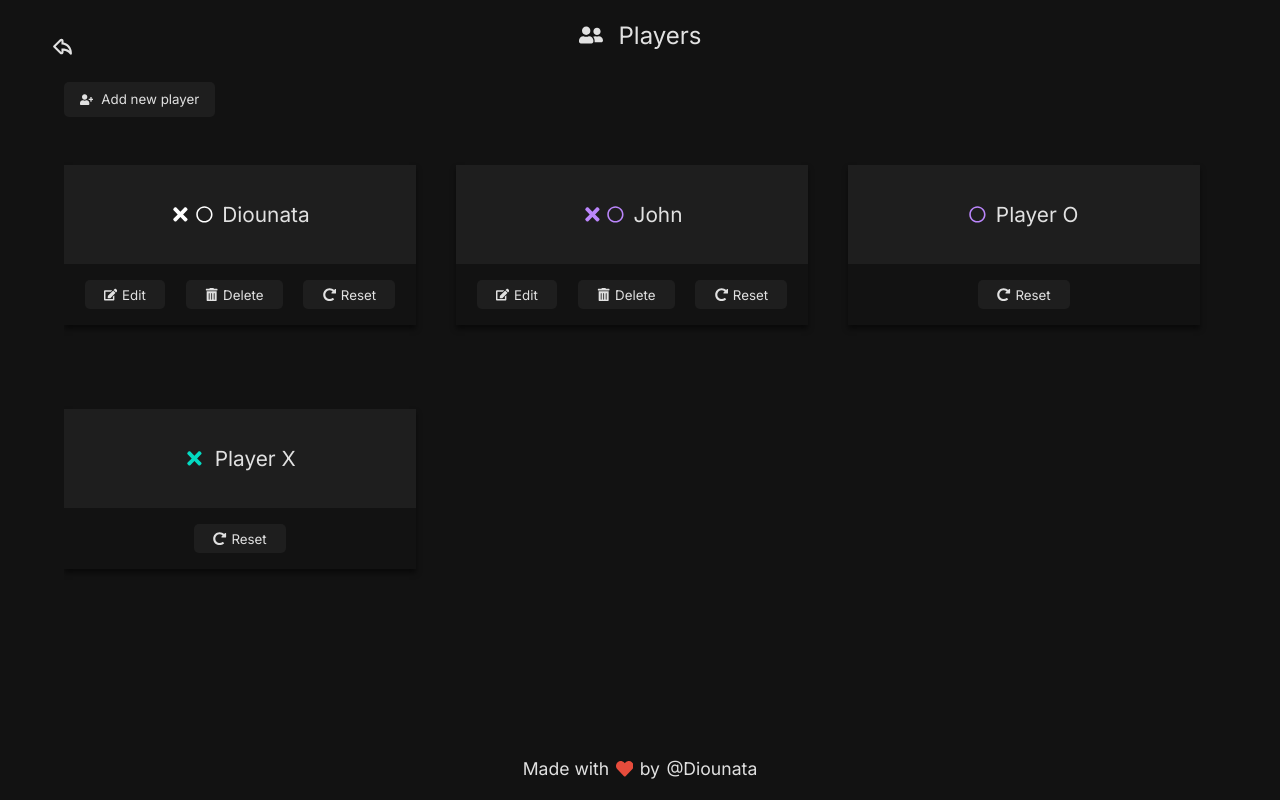
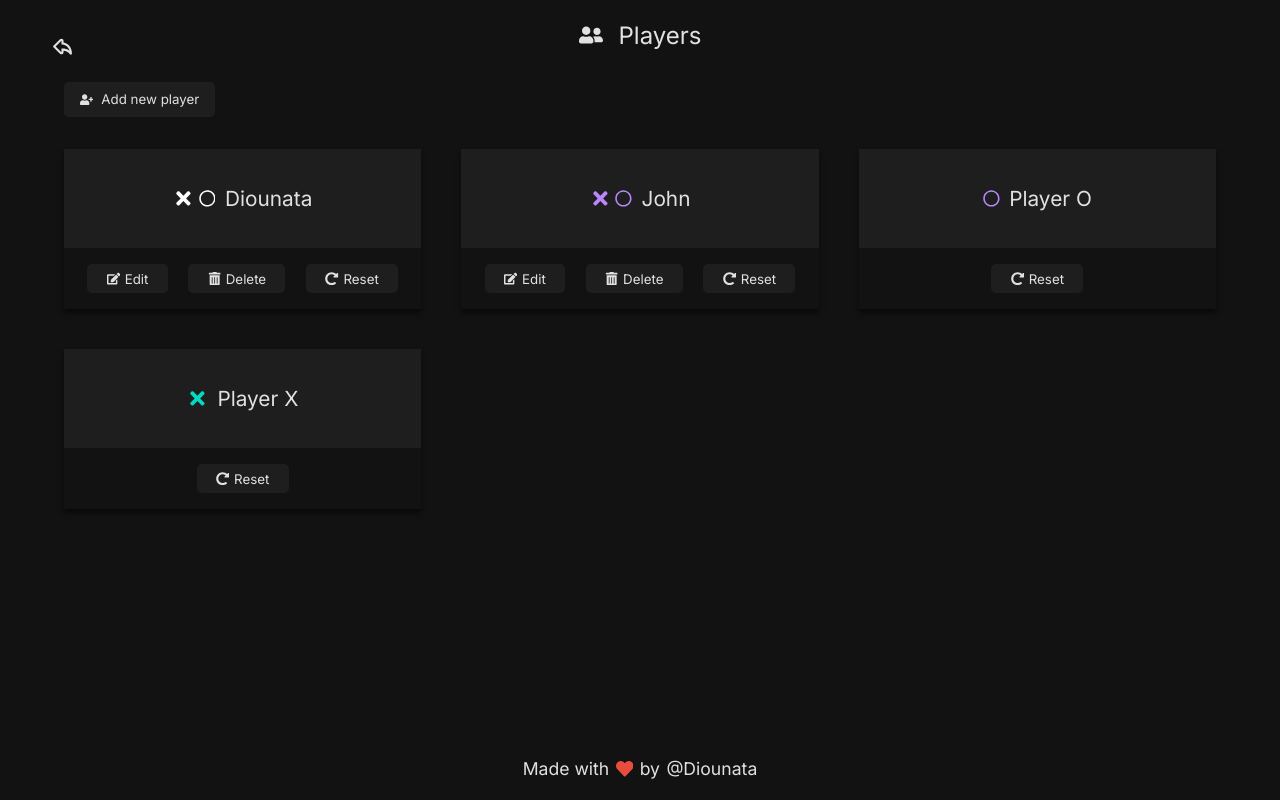
Before and after one commit to Diounata/tic-tac-toe, a Next.js app: page /players in a window 1280 px wide. Built offline with nearby package versions, Linux system fonts and the light colour scheme.

Commit message:
Remove: exclusive scroll to players data

```diff
--- a/src/styles/Players/PlayerData.module.scss
+++ b/src/styles/Players/PlayerData.module.scss
@@ -2,15 +2,6 @@
     display: grid;
     grid-template-columns: repeat(auto-fit, minmax(300px, 1fr));
     gap: 2.5rem;
-
-    overflow: auto;
-
-    @media (min-width: 768px) {
-        & {
-            height: 60vh;
-            padding: 1rem 1rem 1rem 0;
-        }
-    }
 
     > div {
         display: flex;
```
